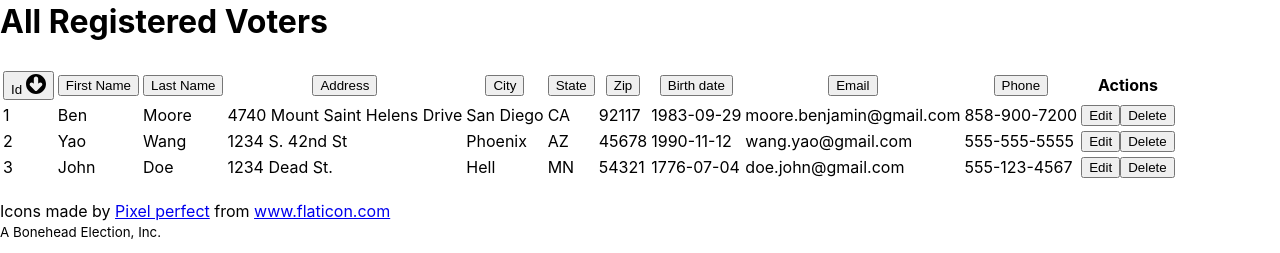
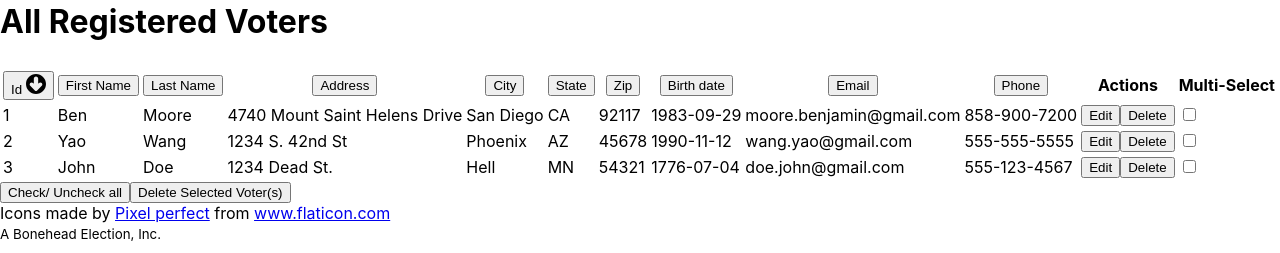
Before and after one commit to coder369/bonehead-election, a React (Create React App) app: page /list_voters in a window 1280 px wide. Shown: the part 530-783 px from the top of the page. Built offline with nearby package versions, Linux system fonts and the light colour scheme; data requests are answered from the project's data file.

Commit message:
Workflow 1: multi selection

```diff
--- a/src/actions/voterActions.ts
+++ b/src/actions/voterActions.ts
@@ -8,6 +8,7 @@ export const REFRESH_VOTERS_DONE_ACTION = 'REFRESH_VOTERS_DONE_ACTION';
 export const APPEND_VOTER_REQUEST_ACTION = 'APPEND_VOTER_REQUEST_ACTION'
 export const REPLACE_VOTER_REQUEST_ACTION = 'REPLACE_VOTER_REQUEST_ACTION'
 export const REMOVE_VOTER_REQUEST_ACTION = 'REMOVE_VOTER_REQUEST_ACTION'
+export const REMOVE_MULTI_VOTERS_REQUEST_ACTION = 'REMOVE_MULTI_VOTERS_REQUEST_ACTION'
 export const EDIT_VOTER_ACTION = "EDIT_VOTER";
 export const CANCEL_VOTER_ACTION = "CANCEL_VOTER";
 export const SORT_VOTERS_ACTION = "SORT_VOTERS";
@@ -161,6 +162,51 @@ export const removeVoter = (voterId: number) => {
         }).then(() => {
             refreshVoters()(dispatch);
         });
+    };
+};
+
+// multi-remove voters
+export interface RemoveMultipleVotersRequestAction
+    extends Action<typeof REMOVE_MULTI_VOTERS_REQUEST_ACTION> {
+    payload: {
+        multiSelection: Record<number, boolean>;
+    };
+}
+
+export function isRemoveMultipleVotersRequestAction(
+    action: AnyAction
+): action is RemoveMultipleVotersRequestAction {
+    return action.type === REMOVE_MULTI_VOTERS_REQUEST_ACTION;
+}
+
+export type CreateRemoveMultipleVotersRequestAction = (
+    multiSelection: Record<number, boolean>
+) => RemoveMultipleVotersRequestAction;
+
+export const removeMultipleVoters = (multiSelection: Record<number, boolean>) => {
+    return (dispatch: Dispatch) => {
+        dispatch(createRemoveMultipleVotersRequestAction(multiSelection));
+        return Promise.all(
+            Object.entries(multiSelection)
+                .filter(selection=>selection[1])
+                .map(selection=> {
+                    console.log("http://localhost:3060/voters/" + encodeURIComponent(selection[0]));
+                    return fetch("http://localhost:3060/voters/" + encodeURIComponent(selection[0]), {method: "DELETE"});
+                })
+        ).then(() => {
+            refreshVoters()(dispatch);
+        });
+    };
+};
+
+export const createRemoveMultipleVotersRequestAction: CreateRemoveMultipleVotersRequestAction = (
+    multiSelection
+) => {
+    return {
+        type: REMOVE_MULTI_VOTERS_REQUEST_ACTION,
+        payload: {
+            multiSelection,
+        },
     };
 };
 
@@ -327,6 +373,7 @@ export type VoterActions =
     RefreshVotersDoneAction |
     AppendVoterRequestAction |
     RemoveVoterRequestAction |
+    RemoveMultipleVotersRequestAction |
     ReplaceVoterRequestAction |
     EditVoterAction |
     CancelVoterAction |
--- a/src/components/register/VoterEditRow.tsx
+++ b/src/components/register/VoterEditRow.tsx
@@ -36,7 +36,7 @@ export const VoterEditRow = (props: VoterEditRowProps) => {
     };
 
     return (
-        <tr>
+        <>
             <td>{props.voter.id}</td>
             <td>
                 <input
@@ -127,6 +127,6 @@ export const VoterEditRow = (props: VoterEditRowProps) => {
                     Cancel
                 </button>
             </td>
-        </tr>
+        </>
     );
 };
--- a/src/components/register/VoterTable.tsx
+++ b/src/components/register/VoterTable.tsx
@@ -1,4 +1,4 @@
-import React from "react";
+import React, {ChangeEvent, useState} from "react";
 import {Voter} from "../../models/Voter";
 import {VotersSort} from "../../models/AppStore";
 import upArrow from "../../012-up-arrow.svg";
@@ -14,6 +14,7 @@ export type VoterTableProps = {
     votersSort: VotersSort;
     onEditVoter: (voterId: number) => void;
     onDeleteVoter: (voterId: number) => void;
+    onDeleteMultiVoters: (multiSelection: Record<number, boolean>) => void;
     onSaveVoter: (voter: Voter) => void;
     onCancelVoter: () => void;
     onSortVoters: (voter: keyof Voter) => void;
@@ -30,6 +31,38 @@ const sortArrow = (votersSort: VotersSort, sortCol: keyof Voter) => {
 };
 
 export function VoterTable(props: VoterTableProps) {
+    let multiSelection = (voters: Voter[], value=false) => {
+        let selection: Record<number, boolean> = {}
+        voters.forEach(v=> {
+            selection[v.id] = value
+        })
+        return selection;
+    }
+
+    const [multiSelectedVoters, setMultiSelectedVoters] = useState(multiSelection(props.voters));
+
+    const change = (event: ChangeEvent<HTMLInputElement>)=> {
+        setMultiSelectedVoters({
+            ...multiSelectedVoters,
+            [Number(event.target.id)]: event.target.checked
+        })
+    }
+
+    const toggleAllVoter = ()=> {
+        if (Object.keys(multiSelectedVoters).length < props.voters.length || (Object.values(multiSelectedVoters).includes(false))) {
+            let newSelection = multiSelection(props.voters, true)
+            setMultiSelectedVoters(newSelection)
+        } else {
+            setMultiSelectedVoters(multiSelection(props.voters, false))
+        }
+    }
+
+    const onClickMultiDelete = () => {
+        console.log(multiSelectedVoters);
+        props.onDeleteMultiVoters(multiSelectedVoters);
+    }
+
+
     return (
         <>
             <table id="voter-table">
@@ -86,10 +119,13 @@ export function VoterTable(props: VoterTableProps) {
                         </button>
                     </th>
                     <th className="col-header">Actions</th>
+                    <th>Multi-Select</th>
                 </tr>
                 </thead>
                 <tbody>
-                {props.voters.map((voter) =>
+                {props.voters.map((voter) => (
+                        <tr key={voter.id}>
+                            {
                                 voter.id === props.editVoterId ? (
                                     <VoterEditRow
                                         key={voter.id}
@@ -105,9 +141,24 @@ export function VoterTable(props: VoterTableProps) {
                                         onDeleteVoter={props.onDeleteVoter}
                                     />
                                 )
+                            }
+                            <td>
+                                <input
+                                    key={voter.id}
+                                    id={voter.id.toString()}
+                                    name={voter.id.toString()+"-select-box"}
+                                    type="checkbox"
+                                    checked={multiSelectedVoters[voter.id] || false}
+                                    onChange={change} />
+                            </td>
+                        </tr>
+                    )
                 )}
                 </tbody>
             </table>
+            <button type={"button"} onClick={toggleAllVoter}> Check/ Uncheck all </button>
+            <button type={"button"} onClick={onClickMultiDelete}> Delete Selected Voter(s) </button>
+
             <br/>
             <div>
                 Icons made by <a href="https://www.flaticon.com/authors/pixel-perfect" title="Pixel perfect">Pixel perfect</a> from <a href="https://www.flaticon.com/" title="Flaticon"> www.flaticon.com</a>
--- a/src/components/register/VoterTableContainer.tsx
+++ b/src/components/register/VoterTableContainer.tsx
@@ -8,6 +8,7 @@ import {
     createSortVotersAction,
     refreshVoters,
     removeVoter,
+    removeMultipleVoters,
     replaceVoter
 } from "../../actions/voterActions";
 import {VoterTable} from "./VoterTable";
@@ -51,6 +52,7 @@ export function VoterTableContainer() {
                 {
                     onSaveVoter: replaceVoter,
                     onDeleteVoter: removeVoter,
+                    onDeleteMultiVoters: removeMultipleVoters,
                     onEditVoter: createEditVoterAction,
                     onCancelVoter: createCancelVoterAction,
                     onSortVoters: createSortVotersAction,
--- a/src/components/register/VoterViewRow.tsx
+++ b/src/components/register/VoterViewRow.tsx
@@ -13,7 +13,7 @@ export function VoterViewRow(props: VoterViewRowProps) {
     };
 
     return (
-        <tr>
+        <>
             <td className="col-body">{props.voter.id}</td>
             <td className="col-body">{props.voter.firstName}</td>
             <td className="col-body">{props.voter.lastName}</td>
@@ -32,6 +32,6 @@ export function VoterViewRow(props: VoterViewRowProps) {
                     Delete
                 </button>
             </td>
-        </tr>
+        </>
     )
 }
```
Lines whose indentation alone changed are shown as unchanged.
